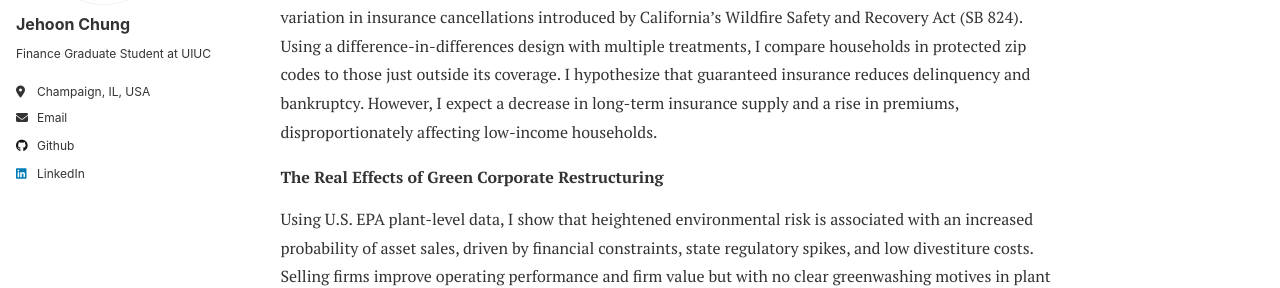
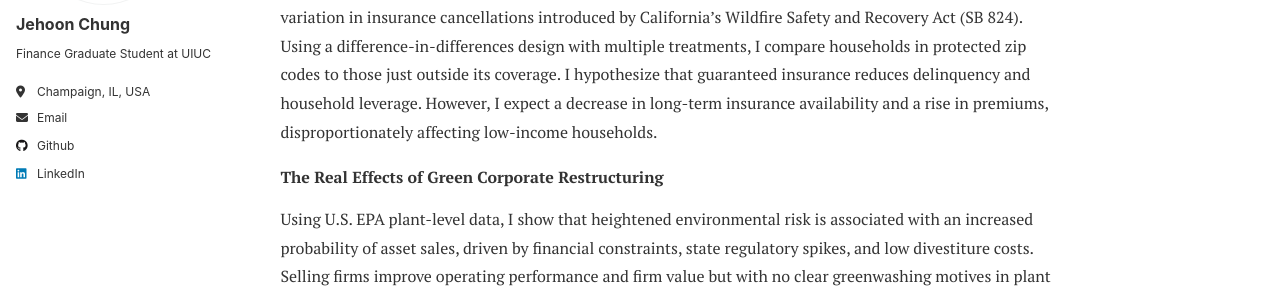
Before and after one commit to JehoonChung/jehoonchung.github.io, a Jekyll site: the page built from _research/research.md, in a window 1280 px wide and 1090 px high. Shown: the part 326-614 px from the top of the window. Built offline with Jekyll 4.4.1, drawn with Linux system fonts in a browser that asks for light colours; some of the changed text lies outside the part shown.

Commit message:
Update research.md

```diff
--- a/_research/research.md
+++ b/_research/research.md
@@ -9,7 +9,7 @@ permalink: /research/
 ## Work in Progress
 
 ### Guaranteeing Home Insurance: Evidence from California’s Wildfire Safety and Recovery Act
-This paper examines the impact of home insurance availability on households by exploiting zip code-level variation in insurance cancellations introduced by California’s Wildfire Safety and Recovery Act (SB 824). Using a difference-in-differences design with multiple treatments, I compare households in protected zip codes to those just outside its coverage. I hypothesize that guaranteed insurance reduces delinquency and bankruptcy. However, I expect a decrease in long-term insurance supply and a rise in premiums, disproportionately affecting low-income households.
+This paper examines the impact of home insurance availability on households by exploiting zip code-level variation in insurance cancellations introduced by California’s Wildfire Safety and Recovery Act (SB 824). Using a difference-in-differences design with multiple treatments, I compare households in protected zip codes to those just outside its coverage. I hypothesize that guaranteed insurance reduces delinquency and household leverage. However, I expect a decrease in long-term insurance availability and a rise in premiums, disproportionately affecting low-income households.
 
 ### The Real Effects of Green Corporate Restructuring
 Using U.S. EPA plant-level data, I show that heightened environmental risk is associated with an increased probability of asset sales, driven by financial constraints, state regulatory spikes, and low divestiture costs. Selling firms improve operating performance and firm value but with no clear greenwashing motives in plant sales. However, sold plants exhibit declines in workplace safety and environmental efficiency, unintentionally worsening sustainability conditions.
```
